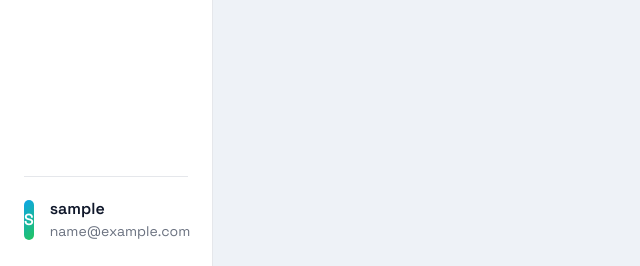
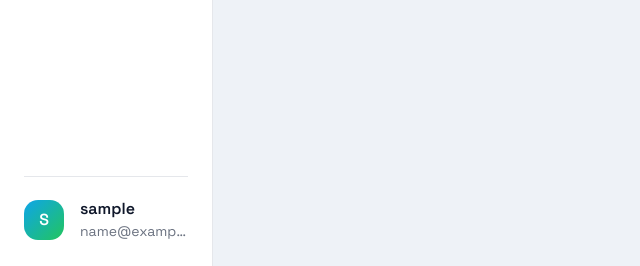
Before and after one commit to JosipVojkovic/IWA_project, a Django app: page /admin-panel/ in a window 1280 px wide. Shown: the part 534-800 px from the top of the page, without its empty margins (0-640 px from the left). Run offline with Django 5.2, Linux system fonts and the light colour scheme; the visitor is signed in with stand-in values (Sample User, id 1); data comes from the database, SQL or seed files in the repository; data that the repository does not hold is empty.

Commit message:
feat: fix avatar pill overflow and truncate long username/email in sidebar footer

```diff
--- a/movies/templates/admin-panel/base.html
+++ b/movies/templates/admin-panel/base.html
@@ -181,6 +181,8 @@
       .avatar-pill {
         width: 40px;
         height: 40px;
+        min-width: 40px;
+        flex-shrink: 0;
         border-radius: 14px;
         background: linear-gradient(135deg, #0ea5e9, #22c55e);
         color: #fff;
@@ -243,9 +245,9 @@
               <div class="avatar-pill">
                 {{ user.username|default:"A"|slice:":1"|upper }}
               </div>
-              <div>
-                <p class="mb-0 fw-semibold">{{ user.username }}</p>
-                <p class="muted small mb-0">
+              <div style="min-width: 0;">
+                <p class="mb-0 fw-semibold text-truncate">{{ user.username }}</p>
+                <p class="muted small mb-0 text-truncate">
                   {{ user.email|default:"No email on file" }}
                 </p>
               </div>
```
